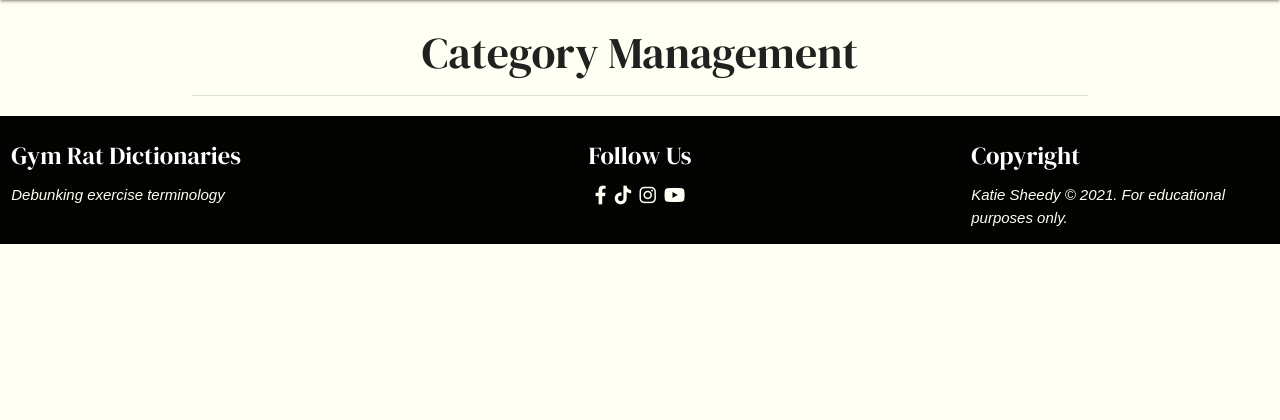
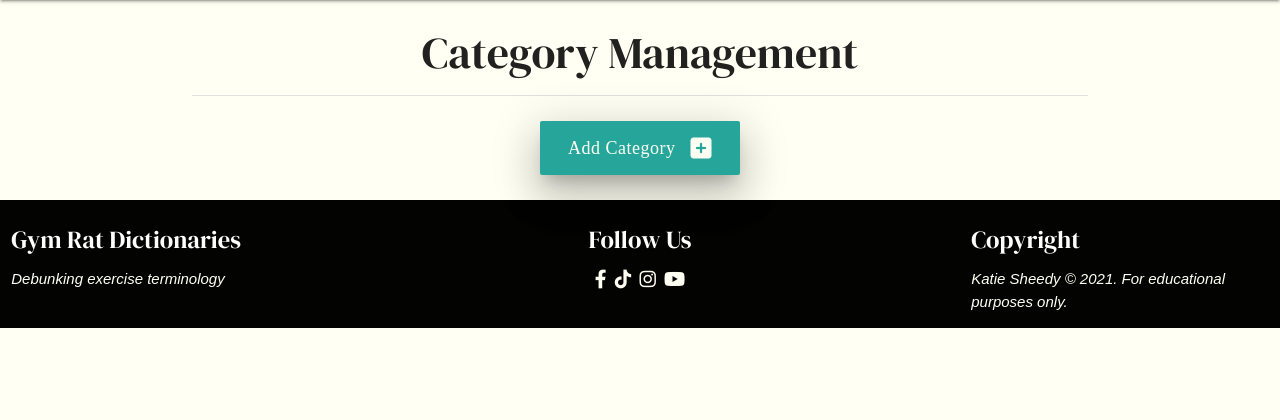
Before and after one commit to KSheeds1/Gym-Rat-Dictionaries, a Flask app: page /get_categories in a window 1280 px wide. Shown: the part 64-484 px from the top of the page. Run offline with Flask 2, Linux system fonts and the light colour scheme; data that the repository does not hold is empty; some libraries are stand-ins or nearby versions.

Commit message:
Build the functionality necessary to 'Add Category' to the database.

```diff
--- a/app.py
+++ b/app.py
@@ -184,6 +184,14 @@ def edit_definition(definition_id):
 
 @app.route("/delete_definition/<definition_id>")
 def delete_definition(definition_id):
+    """
+    This function is triggered by the 'Delete'
+    buttons found on all definition card panels.
+    When clicked, user confirmation is required
+    through a modal. Once deleted the definition
+    is removed from the database and the user is
+    redirected to the home page.
+    """
     mongo.db.definitions.remove({"_id": ObjectId(definition_id)})
     flash("Definition successfully deleted.")
     return redirect(url_for("get_definitions"))
@@ -191,8 +199,26 @@ def delete_definition(definition_id):
 
 @app.route("/get_categories")
 def get_categories():
+    """
+    App route for categories.html, which
+    displays categories to admin users from
+    which they can perform CRUD operations to.
+    """
     categories = list(mongo.db.categories.find().sort("category_name", 1))
     return render_template("categories.html", categories=categories)
+
+
+@app.route("/add_category", methods=["GET", "POST"])
+def add_category():
+    if request.method == "POST":
+        category = {
+            "category_name": request.form.get("category_name")
+        }
+        mongo.db.categories.insert_one(category)
+        flash("New Category Successfully Added")
+        return redirect(url_for("get_categories"))
+
+    return render_template("add_category.html")
 
 
 if __name__ == "__main__":
--- a/templates/categories.html
+++ b/templates/categories.html
@@ -9,7 +9,7 @@
             <div class="col s12 m4">
                 <div class="card center-align category-cards grey z-depth-5">
                     <div class="card-content black-text">
-                        <span class="card-title"><a href="url_for('')">{{ category.category_name }}</a></span>
+                        <span class="card-title">{{ category.category_name }}</span>
                     </div>
                     <div class="card-action">
                         <a href="#" class="edit btn-small">Edit</a>
@@ -19,5 +19,12 @@
             </div>
         {% endfor %}
     </div>
+    <div class="row">
+        <div class="col s12 center-align">
+            <a href="{{ url_for('add_category') }}" class="btn-large z-depth-5">
+                Add Category <i class="fas fa-plus-square right"></i>
+            </a>
+        </div>
+    </div>
 
 {% endblock %}
```
Also changed, not shown: templates/add_category.html (added, +29 -0 lines).
